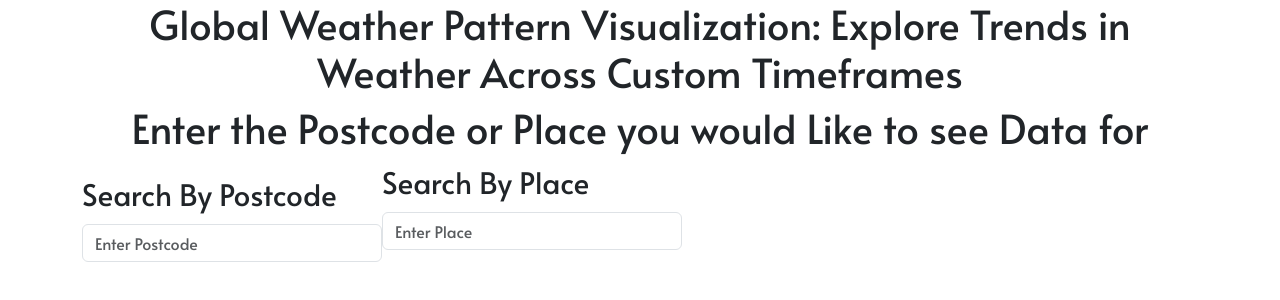
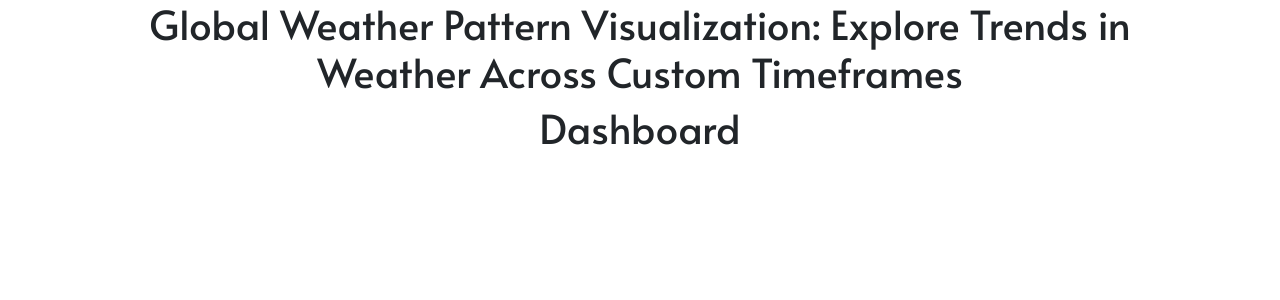
Before and after one commit to DavidJDallas/historical-weather-visualisation, a React (Create React App) app: page / in a window 1280 px wide. Shown: the top 300 px of the page. Built offline with nearby package versions, Linux system fonts and the light colour scheme; no server answers.

Commit message:
api calls implemented in main app

```diff
--- a/src/App.tsx
+++ b/src/App.tsx
@@ -1,9 +1,12 @@
 import React, { ReactNode } from 'react';
-import { getGeoLocationByPostcode, getHistoricalWeatherData } from './Services/APICalls';
+import { getGeoLocation, getHistoricalWeatherData } from './Services/APICalls';
 import LandingPage from './Components/LandingPage/Index';
 import Header from './Components/Header/Index';
 import {useState, useEffect} from 'react';
 import {Container, Row, Col} from 'react-bootstrap'
+import MainDashboard from './Components/Dashboard/Index';
+import { LatAndLong, DailyData } from './Services/ServicesTypes';
+import { AxiosError } from 'axios';
 
 
 
@@ -11,26 +14,76 @@ const App = (): JSX.Element => {
 
   const [postcode, setPostcode] = useState<string>('');
   const [place, setPlace] = useState<string>('');
+  const [latAndLong, setLatAndLong] = useState<LatAndLong>({latitude: 0, longitude: 0});
+  const [weatherData, setWeatherData] = useState<DailyData | {}>({});
+
+ const getGeoLocationData = async () => {
+    try{
+        const apiResponse = await getGeoLocation(postcode) as LatAndLong;
+        console.log(apiResponse);
+
+        setLatAndLong({
+            latitude: apiResponse.latitude,
+            longitude: apiResponse.longitude
+          })
 
 
-  getGeoLocationByPostcode('BN20 8dy')
+        //getWeatherData()
+      } catch(err){
+          console.log(err);
+      }
+  }
 
-  getHistoricalWeatherData('50.768480', '0.254930', 1989, 'celsius')
+  const getWeatherData = async () => {
+    try{
+
+      const {latitude, longitude} = latAndLong;
+      const apiResponse: DailyData | unknown | AxiosError = await getHistoricalWeatherData(latitude, longitude);
+
+      //error handling
+      if(apiResponse instanceof Error){
+          if(apiResponse instanceof AxiosError){
+              console.error(`Error with the API call. This error has been given by the Axios request. ${apiResponse.message}`)
+          } else{
+              console.error(`Non-axios related error: ${apiResponse.message}`)
+          }
+        }
+
+      setWeatherData(apiResponse as DailyData);
+      console.log(weatherData)
+
+    } catch(err){
+      console.log(err)
+    }
+  }
+
+  useEffect(() => {
+    console.log(typeof latAndLong.latitude)
+    if(latAndLong.latitude !== 0 && latAndLong.longitude !== 0 ){
+       getWeatherData()
+    }
+  }, [latAndLong]);
 
   return (
   <div className='main-app '>
     <Container className=''>
       <Row className='d-flex flex-row'>
           <Header
-          postcode={postcode}
-          place={place}
+            postcode={postcode}
+            place={place}
           />
       </Row>
       <Row className='d-flex flex-row'>
-        <LandingPage
-        setPostcode={setPostcode}
-        setPlace={setPlace}
+      {weatherData ?
+      <MainDashboard/>
+      :
+       <LandingPage
+          setPostcode={setPostcode}
+          setPlace={setPlace}
+          getGeoLocationData={getGeoLocationData}
         />
+      }
+
       </Row>
 
 
--- /dev/null
+++ b/src/Components/Dashboard/Index.tsx
@@ -0,0 +1,11 @@
+
+
+const MainDashboard = () => {
+
+return(<>
+<h1>    Dashboard</h1>
+</>)
+
+}
+
+export default MainDashboard;
--- a/src/Components/LandingPage/Index.tsx
+++ b/src/Components/LandingPage/Index.tsx
@@ -9,19 +9,27 @@ import LandingPageSearch from './Search';
 import {useState} from 'react';
 import { IndexProps } from './LandingPageTypes';
 
-const LandingPage = ({setPlace, setPostcode}: IndexProps) => {
+const LandingPage = ({getGeoLocationData, setPlace, setPostcode}: IndexProps) => {
 
 
-  const handleSubmit = (event: React.SyntheticEvent) => {
+  const handlePostcodeSubmit = (event: React.SyntheticEvent) => {
     event.preventDefault()
-    console.log('submitting')
+    console.log('submitting pc')
+    getGeoLocationData()
+  }
+
+  const handlePlacesubmit = (event: React.SyntheticEvent) => {
+    event.preventDefault()
+    console.log('submitting place')
+    getGeoLocationData()
   }
     return(<>
     <h1>Enter the Postcode or Place you would Like to see Data for</h1>
 
       <Container className='d-flex'>
       <LandingPageSearch
-        handleSubmit={handleSubmit}
+        handlePostcodeSubmit={handlePostcodeSubmit}
+        handlePlaceSubmit={handlePlacesubmit}
         setPlace={setPlace}
         setPostcode={setPostcode}
       />
--- a/src/Components/LandingPage/LandingPageTypes.tsx
+++ b/src/Components/LandingPage/LandingPageTypes.tsx
@@ -3,10 +3,12 @@ import React from "react";
 export interface IndexProps {
     setPlace: (value: string) => void,
     setPostcode:  (value: string) => void,
+    getGeoLocationData: () => void
 }
 
 export interface SearchFormProps{
-    handleSubmit: (event: React.SyntheticEvent) => void,
+    handlePostcodeSubmit: (event: React.SyntheticEvent) => void,
+    handlePlaceSubmit: (event: React.SyntheticEvent) => void,
     setPlace: (value: string) => void,
     setPostcode: (value: string) => void,
 }
--- a/src/Components/LandingPage/Search.tsx
+++ b/src/Components/LandingPage/Search.tsx
@@ -2,18 +2,13 @@ import React from 'react';
 import {Form} from 'react-bootstrap'
 import { SearchFormProps } from './LandingPageTypes';
 
-const LandingPageSearch = ({handleSubmit, setPlace, setPostcode}: SearchFormProps) => {
+const LandingPageSearch = ({handlePostcodeSubmit,handlePlaceSubmit, setPlace, setPostcode}: SearchFormProps) => {
 
-    const handlePlaceTextChange = (event: React.KeyboardEvent) => {
-        if (event.keyCode === 13 || event.which === 13){
-            event.preventDefault()
-            handleSubmit(event)
-        }
-    };
-    const handlePostcodeTextChange = (event: React.KeyboardEvent) => {
+
+    const handleTextChange = (event: React.KeyboardEvent) => {
         if(event.keyCode === 13 || event.which === 13){
             event.preventDefault()
-            handleSubmit(event)
+            handlePostcodeSubmit(event)
         }
     };
 
@@ -21,15 +16,15 @@ const LandingPageSearch = ({handleSubmit, setPlace, setPostcode}: SearchFormProp
     <>
 
 
-      <Form onSubmit = {handleSubmit} className='search-by-postode'>
+      <Form onSubmit = {handlePostcodeSubmit} className='search-by-postode'>
       <Form.Group className="mb-3" controlId="formBasicEmail">
         <Form.Label
         style={{fontSize: '1.854rem', marginTop: '12px'}}
 
-        >Search By Postcode</Form.Label>
-        <Form.Control type="postcode" placeholder="Enter Postcode"
+        >Search By Postcode or Place</Form.Label>
+        <Form.Control type="postcode" placeholder="Enter Postcode or Place"
         onChange={(event) =>setPostcode(event.target.value)}
-        onKeyDown ={handlePostcodeTextChange}
+        onKeyDown ={handleTextChange}
         style={{width: '300px'}}
 
         />
@@ -38,21 +33,7 @@ const LandingPageSearch = ({handleSubmit, setPlace, setPostcode}: SearchFormProp
       </Form>
 
 
-    <Form onSubmit = {handleSubmit}>
-      <Form.Group className="mb-3" controlId="formBasicEmail">
-        <Form.Label
-        style={{fontSize: '1.854rem', textAlign: 'center'}}
-        >Search By Place</Form.Label>
-        <Form.Control type="place" placeholder="Enter Place"
-        onChange={(event) =>setPlace(event.target.value)}
-        onKeyDown ={handlePlaceTextChange}
-        className=''
-        style={{width: '300px'}}
-        />
-      </Form.Group>
-
-      </Form>
-    </>
+  </>
     )
 }
 
--- a/src/Services/APICalls.ts
+++ b/src/Services/APICalls.ts
@@ -1,7 +1,7 @@
 import axios, {AxiosError} from "axios";
 import {  APICallGeoLocation, HistoricalWeatherDataType, DailyData, LatAndLong} from './ServicesTypes';
 
-export const getGeoLocationByPostcode = async (postcodeOrPlace: string): Promise <LatAndLong | unknown> => {
+export const getGeoLocation = async (postcodeOrPlace: string): Promise <LatAndLong | unknown> => {
 
         try{
             const {data: {features}}: APICallGeoLocation = await axios.get(`https://api.mapbox.com/geocoding/v5/mapbox.places/${postcodeOrPlace}.json`, {
@@ -19,7 +19,7 @@ export const getGeoLocationByPostcode = async (postcodeOrPlace: string): Promise
 
         } catch(error: unknown){
             if(error instanceof AxiosError){
-                return `There was an error with the API call: ${error}`
+                return `There was an error with the API call: ${error}, ${error.response?.status}`
             } else {
                 return `Non-axios related error: ${error}`
             }
@@ -27,17 +27,17 @@ export const getGeoLocationByPostcode = async (postcodeOrPlace: string): Promise
 
 
 
-export const getHistoricalWeatherData = async (latitude: string, longitude: string, yearValue: number, tempDisplay: string): Promise<DailyData | unknown | AxiosError> => {
+export const getHistoricalWeatherData = async (latitude: number, longitude: number): Promise<DailyData | unknown | AxiosError> => {
     try{
         const {data: {daily: dailyData}}: HistoricalWeatherDataType= await axios.get(`https://archive-api.open-meteo.com/v1/archive`, {
             params: {
                 latitude: latitude,
                 longitude: longitude,
                 timezone: 'GMT',
-                start_date: `${yearValue}-01-01`,
+                start_date: `1941-01-01`,
                 end_date: '2022-12-31',
                 daily: ['temperature_2m_max', 'temperature_2m_min', 'rain_sum', 'windspeed_10m_max'],
-                temperature_unit: tempDisplay
+                temperature_unit: 'celsius'
             },
             responseType: 'json'
         })
@@ -45,10 +45,5 @@ export const getHistoricalWeatherData = async (latitude: string, longitude: stri
         return dailyData
 
     } catch(error: unknown){
-        if(error instanceof AxiosError){
-
-        return `There was an error with the API call: ${error}`
-        } else {
-            return `Non-axios related error: ${error}`
-        }
+        return error
 }}
--- a/src/Services/ServicesTypes.ts
+++ b/src/Services/ServicesTypes.ts
@@ -15,8 +15,8 @@ export interface Features{
 }
 
 export interface LatAndLong{
-    longitude: string,
-    latitude: string,
+    longitude: number,
+    latitude: number,
 }
 
 export interface Properties{
--- a/src/routes/router.tsx
+++ b/src/routes/router.tsx
@@ -3,12 +3,12 @@ import * as ReactDOM from 'react-dom';
 import {Route, Routes,createBrowserRouter, createRoutesFromElements} from 'react-router-dom';
 import App from '../App';
 import LandingPage from '../Components/LandingPage/Index';
+import MainDashboard from '../Components/Dashboard/Index';
 
 const router = createBrowserRouter(
   createRoutesFromElements(
-    <Route>
-        <Route path="/" element={<App/>}/>
-
+    <Route path = '/' element={<App/>}>
+        <Route path ='/:placeorpostcode' element={<MainDashboard/>}/>
 
     </Route>
   ))
```
Also changed, not shown: src/Components/Dashboard/Dashboard.css (added), 1 other file (tests, documents, lock files or other folders).
